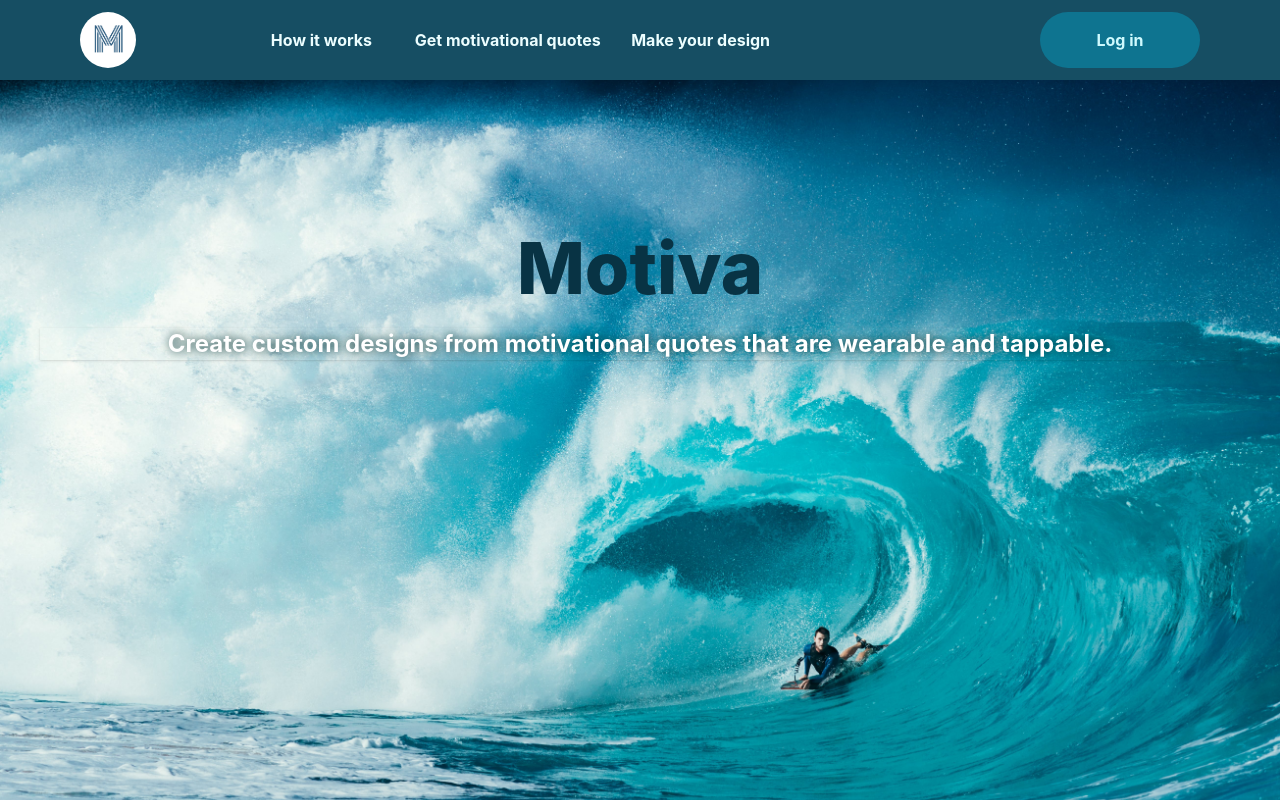
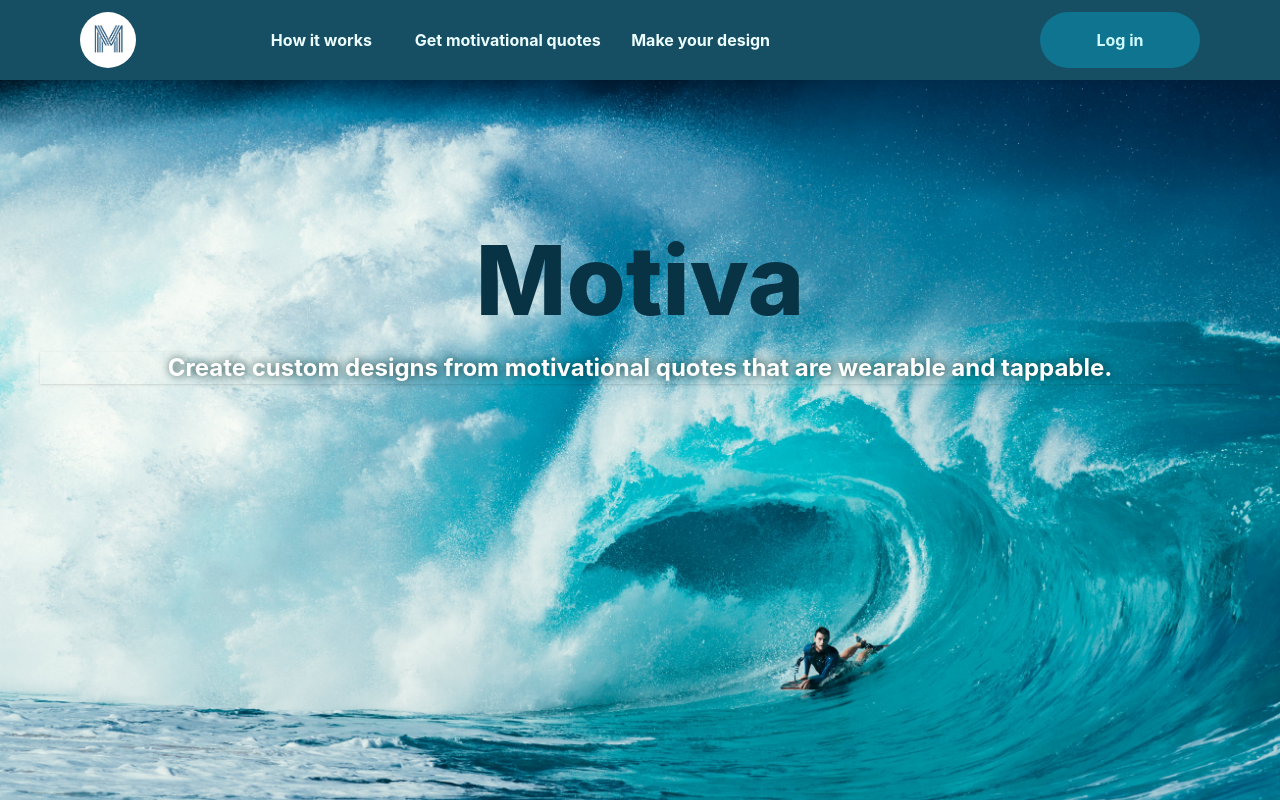
Before and after one commit to gbengaoluwadahunsi/Motiva, a React (Vite) app: page / in a window 1280 px wide. Shown: the top 802 px of the page. Built offline with nearby package versions, Linux system fonts and the light colour scheme.

Commit message:
homepage text adjustment

```diff
--- a/src/Components/Homepage.jsx
+++ b/src/Components/Homepage.jsx
@@ -35,7 +35,7 @@ import  '../index.css'
 
                 <div className=" flex flex-col gap-6 text-center  mt-10 lg:mt-28">
 
-                <h1 className="font-extrabold  text-4xl md:text-6xl lg:text-7xl text-cyan-950">Motiva</h1>
+                <h1 className="font-extrabold  text-4xl md:text-6xl lg:text-8xl text-cyan-950">Motiva</h1>
                 <h3 className=" text-md lg:text-2xl text-white font-bold  shadow">Create custom  designs from motivational quotes that are wearable and tappable.</h3>
                 </div>
          </main>
```
